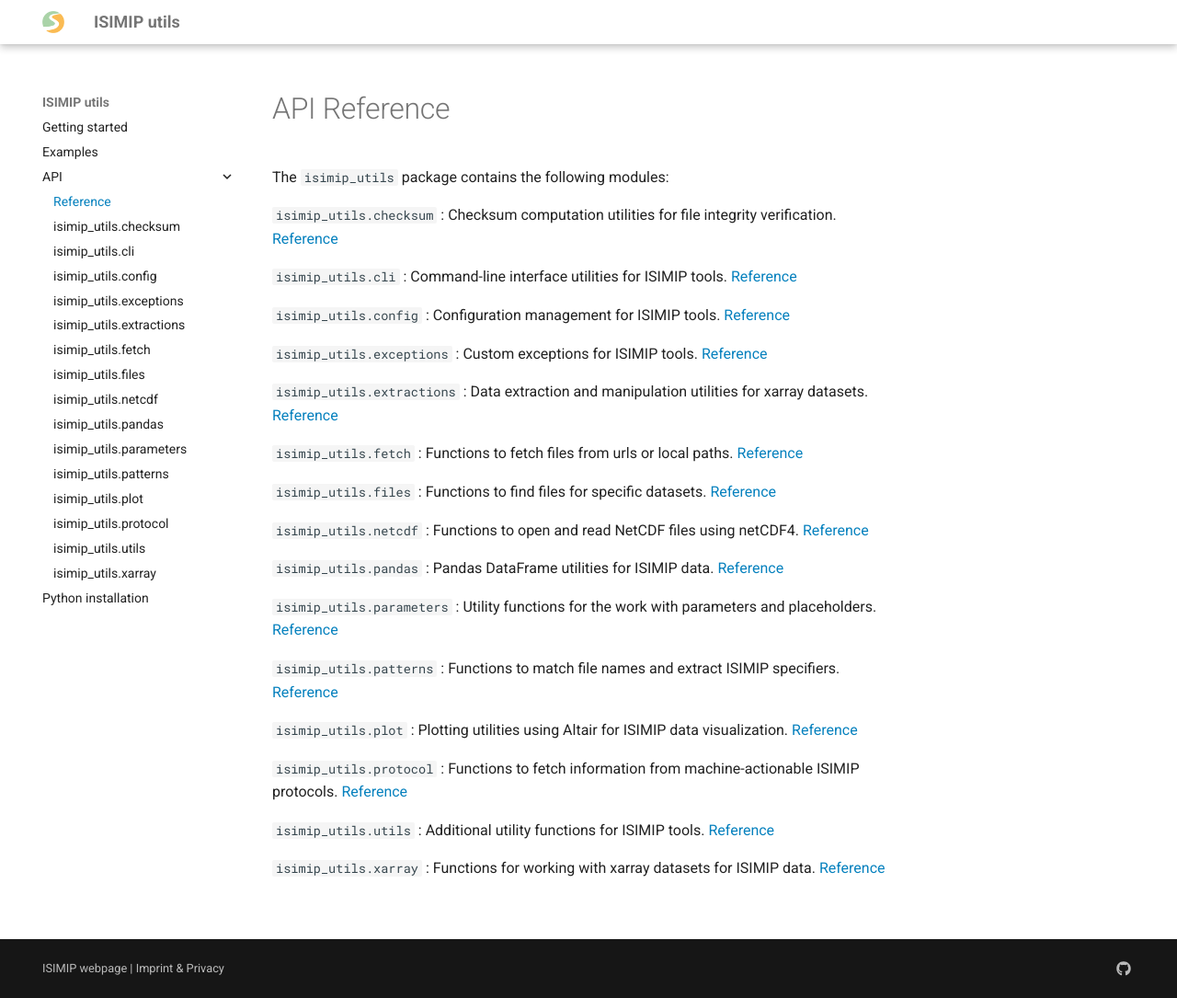
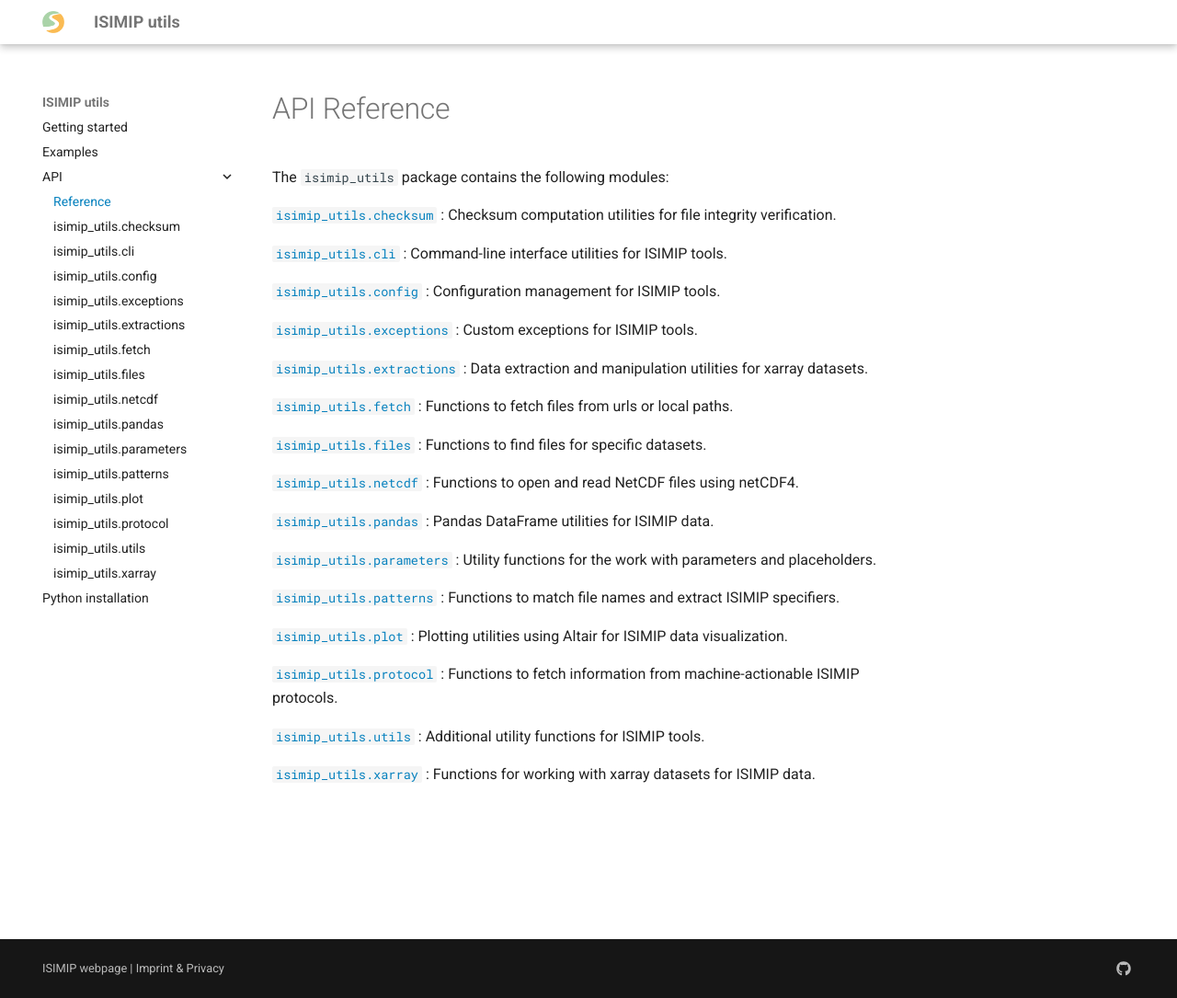
Before and after one commit to ISI-MIP/isimip-utils, an MkDocs documentation site: the page built from docs/reference/index.md, in a window 1280 px wide and 1085 px high. Shown: the whole window at 92% size. Built offline with MkDocs 1.6.1 and Material for MkDocs 9.7.7, drawn with Linux system fonts in a browser that asks for light colours.

Commit message:
Update docs

```diff
--- a/docs/reference/index.md
+++ b/docs/reference/index.md
@@ -2,62 +2,47 @@
 
 The `isimip_utils` package contains the following modules:
 
-`isimip_utils.checksum`
+[`isimip_utils.checksum`](checksum.md)
 :   Checksum computation utilities for file integrity verification.
-    [Reference](checksum.md)
 
-`isimip_utils.cli`
+[`isimip_utils.cli`](cli.md)
 :   Command-line interface utilities for ISIMIP tools.
-    [Reference](cli.md)
 
-`isimip_utils.config`
+[`isimip_utils.config`](config.md)
 :   Configuration management for ISIMIP tools.
-    [Reference](config.md)
 
-`isimip_utils.exceptions`
+[`isimip_utils.exceptions`](exceptions.md)
 :   Custom exceptions for ISIMIP tools.
-    [Reference](exceptions.md)
 
-`isimip_utils.extractions`
+[`isimip_utils.extractions`](extractions.md)
 :   Data extraction and manipulation utilities for xarray datasets.
-    [Reference](extractions.md)
 
-`isimip_utils.fetch`
+[`isimip_utils.fetch`](fetch.md)
 :   Functions to fetch files from urls or local paths.
-    [Reference](fetch.md)
 
-`isimip_utils.files`
+[`isimip_utils.files`](files.md)
 :   Functions to find files for specific datasets.
-    [Reference](files.md)
 
-`isimip_utils.netcdf`
+[`isimip_utils.netcdf`](netcdf.md)
 :   Functions to open and read NetCDF files using netCDF4.
-    [Reference](netcdf.md)
 
-`isimip_utils.pandas`
+[`isimip_utils.pandas`](pandas.md)
 :   Pandas DataFrame utilities for ISIMIP data.
-    [Reference](pandas.md)
 
-`isimip_utils.parameters`
+[`isimip_utils.parameters`](parameters.md)
 :   Utility functions for the work with parameters and placeholders.
-    [Reference](parameters.md)
 
-`isimip_utils.patterns`
+[`isimip_utils.patterns`](patterns.md)
 :   Functions to match file names and extract ISIMIP specifiers.
-    [Reference](patterns.md)
 
-`isimip_utils.plot`
+[`isimip_utils.plot`](plot.md)
 :   Plotting utilities using Altair for ISIMIP data visualization.
-    [Reference](plot.md)
 
-`isimip_utils.protocol`
+[`isimip_utils.protocol`](protocol.md)
 :   Functions to fetch information from machine-actionable ISIMIP protocols.
-    [Reference](protocol.md)
 
-`isimip_utils.utils`
+[`isimip_utils.utils`](utils.md)
 :   Additional utility functions for ISIMIP tools.
-    [Reference](utils.md)
 
-`isimip_utils.xarray`
+[`isimip_utils.xarray`](xarray.md)
 :   Functions for working with xarray datasets for ISIMIP data.
-    [Reference](xarray.md)
```
